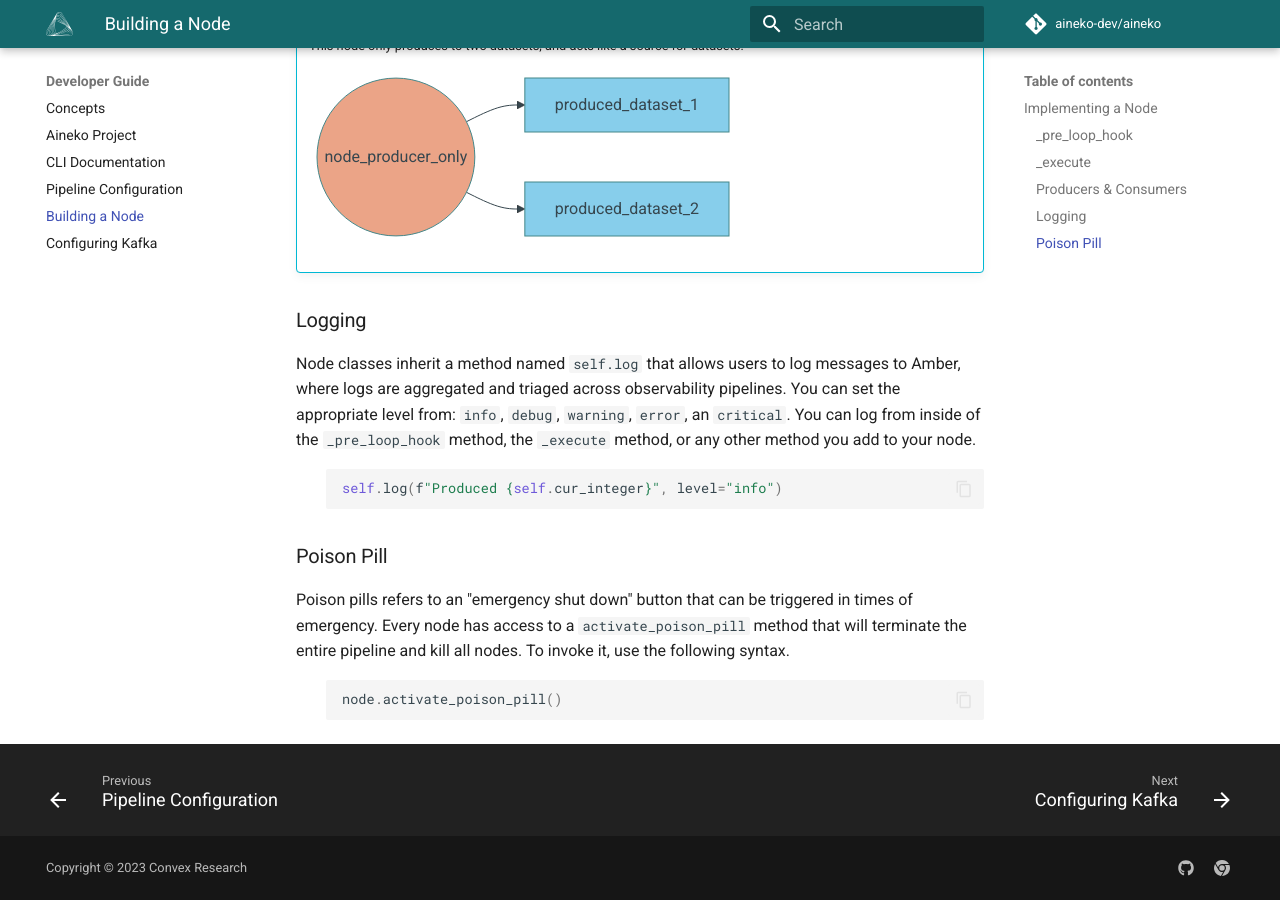
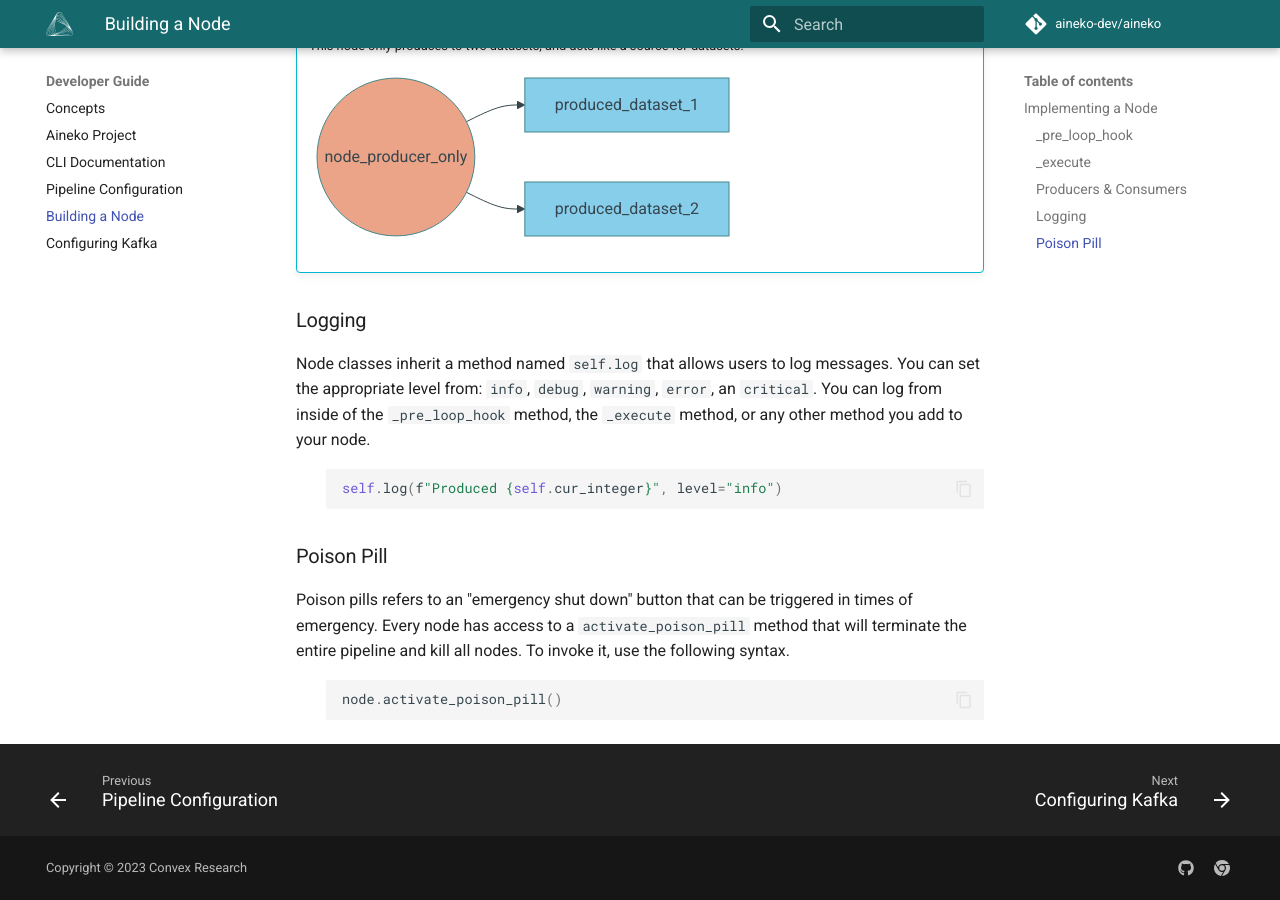
Before and after one commit to aineko-dev/aineko, an MkDocs documentation site: the page built from docs/developer_guide/node_implementation.md, in a window 1280 px wide and 900 px high, scrolled down 2993 px. Built offline with MkDocs 1.6.1 and Material for MkDocs 9.7.7, drawn with Linux system fonts in a browser that asks for light colours; comment, search, counter and statistics services are not loaded; the version menu is left out.

Commit message:
docs: minor update to remove amber

````diff
--- a/docs/developer_guide/node_implementation.md
+++ b/docs/developer_guide/node_implementation.md
@@ -148,7 +148,7 @@ A node can produce to a dataset, consume from a dataset, or both. Nodes that con
 
 ### Logging
 
-Node classes inherit a method named `self.log` that allows users to log messages to Amber, where logs are aggregated and triaged across observability pipelines. You can set the appropriate level from: `info`, `debug`, `warning`, `error`, an `critical`. You can log from inside of the `_pre_loop_hook` method, the `_execute` method, or any other method you add to your node.
+Node classes inherit a method named `self.log` that allows users to log messages. You can set the appropriate level from: `info`, `debug`, `warning`, `error`, an `critical`. You can log from inside of the `_pre_loop_hook` method, the `_execute` method, or any other method you add to your node.
 
 :
     ```python
````
